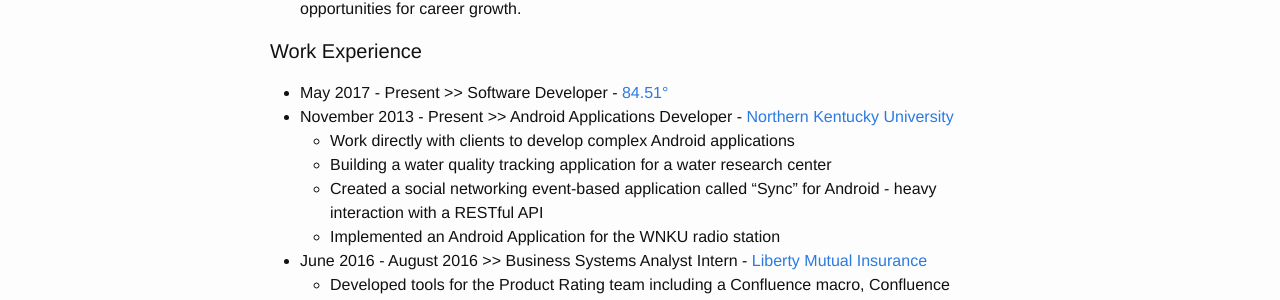
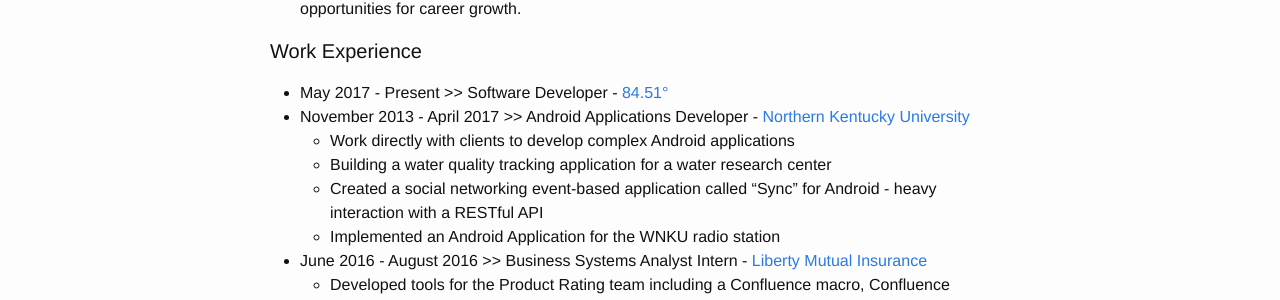
Before and after one commit to ShaneJansen/SjjAppsWebsite, a Jekyll site: the page built from index.html, in a window 1280 px wide and 900 px high. Shown: the part 236-536 px from the top of the window. Built offline with Jekyll 4.4.1, drawn with Linux system fonts in a browser that asks for light colours.

Commit message:
Update index.html

```diff
--- a/index.html
+++ b/index.html
@@ -22,7 +22,7 @@
                 - <a href="https://www.8451.com" target="_blank">84.51°</a>
             </li>
             <li>
-                November 2013 - Present >> Android Applications Developer
+                November 2013 - April 2017 >> Android Applications Developer
                 - <a href="http://informatics.nku.edu/centers/center_applied_informatics.html" target="_blank">Northern Kentucky University</a>
                 <ul>
                     <li>Work directly with clients to develop complex Android applications</li>
```
